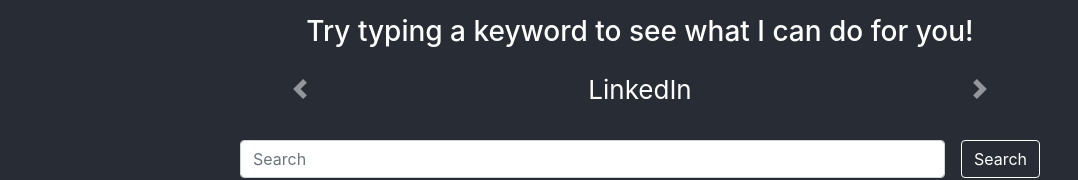
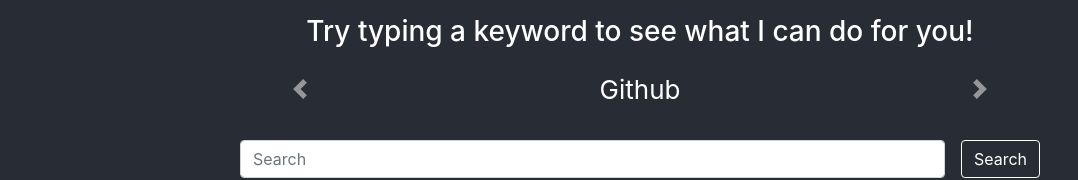
Before and after one commit to marquisgaston/resume2020, a React (Create React App) app: page / in a window 1280 px wide. Shown: the part 261-441 px from the top of the page, without its empty margins (0-1078 px from the left). Built offline with nearby package versions, Linux system fonts and the light colour scheme; the HTML template or start-up script is replaced by a standard one.

Commit message:
switched carousel list

```diff
--- a/src/componcents/homepage.js
+++ b/src/componcents/homepage.js
@@ -208,6 +208,7 @@
     }
 
     render() {
+        const list = ["LinkedIn", "Github", "Bottega", "Project", "Capstone", "Netlify"]
 
         return (
            <div className="homepage">
@@ -218,10 +219,10 @@
 
                 <h3>Try typing a keyword to see what I can do for you!</h3>
                 <Carousel className="skill-carousel" style={{margin: ".5em 0"}}>
-                    {this.props.resumeData.resumeItems.map(item => {
+                    {list.map(item => {
                         return (
                             <Carousel.Item key={item}>
-                                {item.title}
+                                {item}
                             </Carousel.Item>
                         )
                     })}
```
